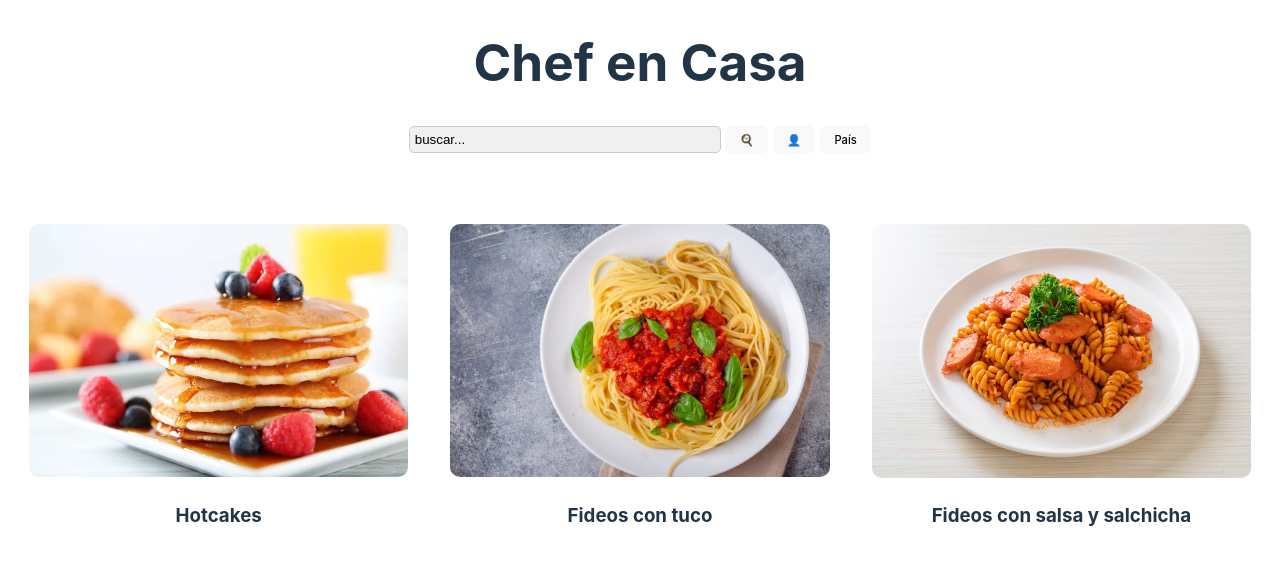
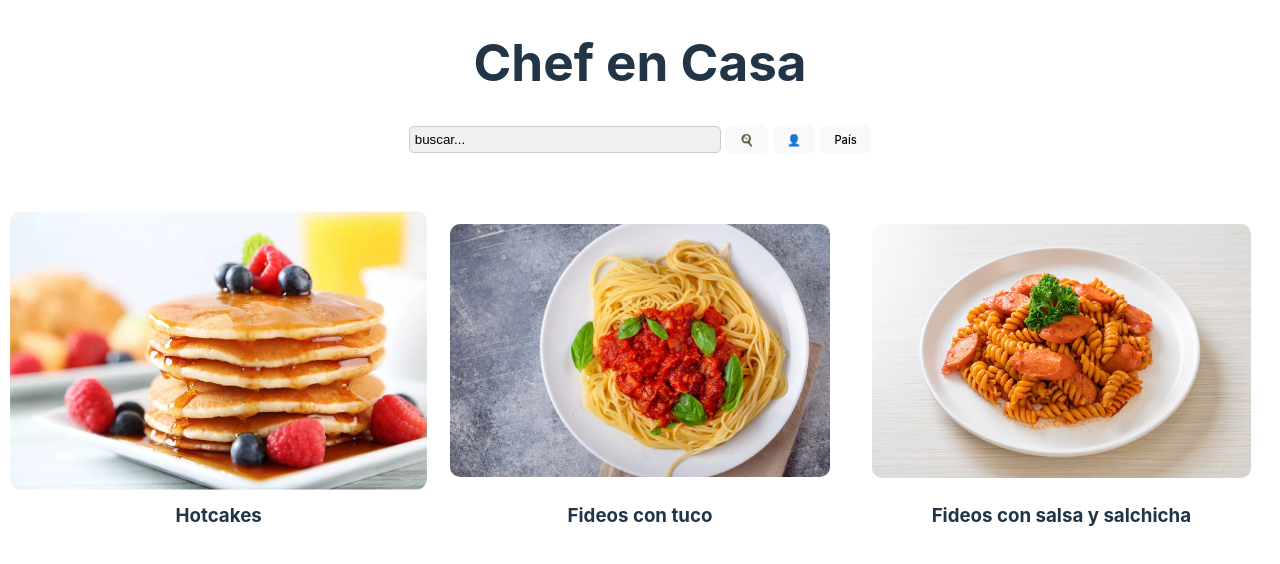
Before and after one commit to NahiaraCuella/ChefEnCasa, a React (Vite) app in the folder chefEnCasa/: page / in a window 1280 px wide. In both pictures the pointer is over the picture 218 px from the left and 350 px from the top of the page. Shown: the top 564 px of the page. Built offline with nearby package versions, Linux system fonts and the light colour scheme; no server answers.

Commit message:
cree el hover

```diff
--- a/chefEnCasa/src/components/card.css
+++ b/chefEnCasa/src/components/card.css
@@ -11,4 +11,10 @@
   border-radius: 10px;
   margin-top: 70px; /* Agrega un margen de 20px arriba de la imagen */
   gap: 2%;
+  transition: transform 0.3s ease; /* Transición suave para el cambio de escala */
+  cursor: pointer;
 }
+
+.image:hover {
+  transform: scale(1.1); /* Aplica el scale(1.1) al pasar el mouse */
+}
```
